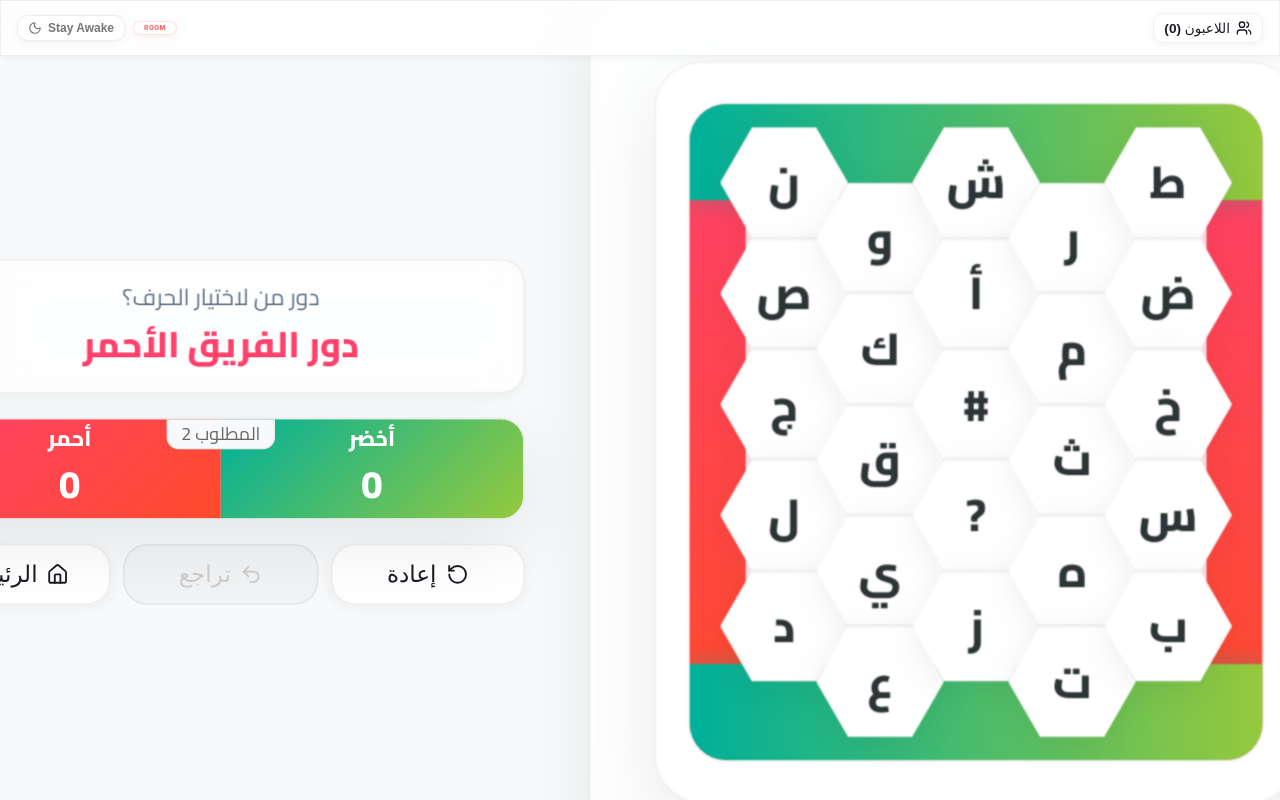
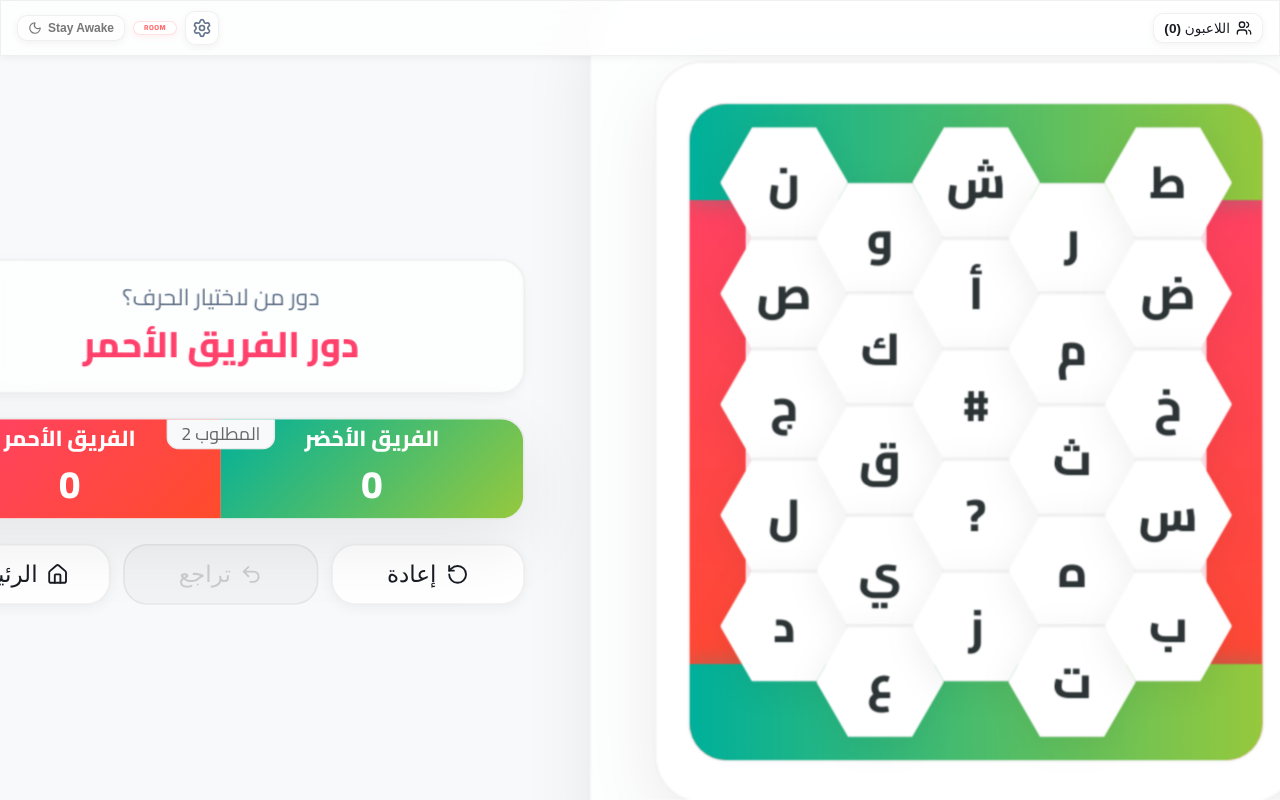
Before and after one commit to thamerexy/letters-dual, a React (Vite) app: page /#/game-admin in a window 1280 px wide. Built offline with nearby package versions, Linux system fonts and the light colour scheme.

Commit message:
fix: final bug fixes, UI sync and terminology alignment

```diff
--- a/src/hooks/useAudio.ts
+++ b/src/hooks/useAudio.ts
@@ -55,12 +55,14 @@ export const useAudio = () => {
   }, [playSynth]);
 
   const playRed = useCallback(() => {
-    const audio = new Audio('/sounds/red.m4a');
+    const baseUrl = import.meta.env.BASE_URL.endsWith('/') ? import.meta.env.BASE_URL : import.meta.env.BASE_URL + '/';
+    const audio = new Audio(`${baseUrl}sounds/red.m4a`);
     audio.play().catch(e => console.error("Audio play failed:", e));
   }, []);
 
   const playGreen = useCallback(() => {
-    const audio = new Audio('/sounds/Green.m4a');
+    const baseUrl = import.meta.env.BASE_URL.endsWith('/') ? import.meta.env.BASE_URL : import.meta.env.BASE_URL + '/';
+    const audio = new Audio(`${baseUrl}sounds/Green.m4a`);
     audio.play().catch(e => console.error("Audio play failed:", e));
   }, []);
 
--- a/src/pages/Game.tsx
+++ b/src/pages/Game.tsx
@@ -2,7 +2,7 @@ import React, { useEffect, useState, useRef } from 'react';
 import { Board } from '../components/Board';
 import { useNavigate } from 'react-router-dom';
 import {
-  RotateCcw, Home, Undo2, Zap, Users, Sun, Moon, Bell
+  RotateCcw, Home, Undo2, Zap, Users, Sun, Moon, Bell, Settings as SettingsIcon
 } from 'lucide-react';
 import { useGameStore } from '../store/gameStore';
 import type { Team } from '../store/gameStore';
@@ -78,7 +78,7 @@ export const Game: React.FC = () => {
       board, currentTurn, team1RoundsWon, team2RoundsWon, winner, matchWinner,
       buzzQueue, hideQuestionFromPlayers
     });
-  }, [board, currentTurn, team1RoundsWon, team2RoundsWon, winner, matchWinner, players.length, buzzQueue]);
+  }, [board, currentTurn, team1RoundsWon, team2RoundsWon, winner, matchWinner, players.length, buzzQueue, hideQuestionFromPlayers]);
 
   // Broadcast when question becomes active (without answer)
   const prevActiveRef = useRef<string | null>(null);
@@ -185,6 +185,20 @@ export const Game: React.FC = () => {
             <div style={{ fontSize: '0.45rem', color: '#ff6b6b', letterSpacing: '0.5px', fontWeight: '800', lineHeight: 1 }}>ROOM</div>
             <div style={{ fontSize: '1.1rem', fontWeight: '950', letterSpacing: '2px', color: '#ff6b6b', lineHeight: 1 }}>{roomCode}</div>
           </div>
+
+          <button
+            onClick={() => navigate('/settings')}
+            style={{
+              background: 'white', border: '1px solid var(--glass-border)',
+              borderRadius: '10px', padding: '6px', color: 'var(--text-secondary)', cursor: 'pointer',
+              display: 'flex', alignItems: 'center', transition: 'all 0.2s',
+              boxShadow: 'var(--shadow-sm)'
+            }}
+            onMouseOver={(e) => e.currentTarget.style.transform = 'rotate(45deg)'}
+            onMouseOut={(e) => e.currentTarget.style.transform = 'rotate(0deg)'}
+          >
+            <SettingsIcon size={20} />
+          </button>
         </div>
       </div>
 
@@ -256,11 +270,11 @@ export const Game: React.FC = () => {
               <span style={{ background: '#f8f9fa', padding: '1px 8px', borderRadius: '0 0 8px 8px', fontSize: '0.7rem', border: '1px solid var(--glass-border)', borderTop: 'none', color: '#666' }}>المطلوب {requiredRoundsToWin}</span>
             </div>
             <div style={{ flex: 1, background: 'linear-gradient(135deg, #ff416c, #ff4b2b)', display: 'flex', flexDirection: 'column', alignItems: 'center', justifyContent: 'center', color: 'white' }}>
-              <span style={{ fontSize: '0.85rem', fontWeight: 'bold' }}>أحمر</span>
+              <span style={{ fontSize: '0.85rem', fontWeight: 'bold' }}>الفريق الأحمر</span>
               <span style={{ fontSize: '1.5rem', fontWeight: '900' }}>{team1RoundsWon}</span>
             </div>
             <div style={{ flex: 1, background: 'linear-gradient(135deg, #00b09b, #96c93d)', display: 'flex', flexDirection: 'column', alignItems: 'center', justifyContent: 'center', color: 'white' }}>
-              <span style={{ fontSize: '0.85rem', fontWeight: 'bold' }}>أخضر</span>
+              <span style={{ fontSize: '0.85rem', fontWeight: 'bold' }}>الفريق الأخضر</span>
               <span style={{ fontSize: '1.5rem', fontWeight: '900' }}>{team2RoundsWon}</span>
             </div>
           </div>
--- a/src/pages/GamePlayer.tsx
+++ b/src/pages/GamePlayer.tsx
@@ -31,7 +31,7 @@ export const GamePlayer: React.FC = () => {
 
   const team = myTeam;
   const teamColor = team === 'team1' ? '#ff416c' : '#00b09b';
-  const teamLabel = team === 'team1' ? 'الفريق الأحمر' : 'الفريق الأخضر';
+  const teamLabel = team === 'team1' ? 'الفريق الأحمر' : team === 'team2' ? 'الفريق الأخضر' : 'بدون فريق';
 
   // Responsive hex sizing
   const calcHexSize = useCallback(() => {
@@ -84,7 +84,7 @@ export const GamePlayer: React.FC = () => {
   }, [questionActive, buzzed, timeLeft]);
 
   useEffect(() => {
-    if (gamePhase === 'finished' || gamePhase === 'lobby') {
+    if (gamePhase === 'lobby') {
       navigate('/');
     }
   }, [gamePhase, navigate]);
@@ -250,6 +250,24 @@ export const GamePlayer: React.FC = () => {
         </div>
       </div>
 
+      {/* ── Waiting for Team Screen ── */}
+      {team === 'none' && (
+        <div style={{
+          position: 'fixed', inset: 0, zIndex: 500, background: 'var(--bg-main)',
+          display: 'flex', flexDirection: 'column', alignItems: 'center', justifyContent: 'center',
+          padding: '24px', textAlign: 'center'
+        }}>
+          <div className="glass-panel" style={{ padding: '40px', borderRadius: '32px', maxWidth: '400px', boxShadow: 'var(--shadow-lg)', animation: 'popUp 0.5s ease-out' }}>
+            <div style={{ fontSize: '4rem', marginBottom: '20px' }}>⏳</div>
+            <h2 style={{ fontSize: '1.8rem', fontWeight: '950', color: 'var(--text-primary)', marginBottom: '12px' }}>في انتظار الانضمام...</h2>
+            <p style={{ color: 'var(--text-secondary)', fontSize: '1.05rem', lineHeight: 1.6, fontWeight: '700' }}>
+              أهلاً {myName}! <br/>
+              يرجى الانتظار حتى يقوم مشرف اللعبة بتوزيعك على أحد الفريقين (الأحمر أو الأخضر).
+            </p>
+          </div>
+        </div>
+      )}
+
       {/* ── Main Layout ── */}
       <div style={{ flex: 1, display: 'flex', flexDirection: isLandscape ? 'row' : 'column', alignItems: 'center', gap: '20px', padding: '15px', overflow: 'hidden' }}>
 
@@ -286,7 +304,7 @@ export const GamePlayer: React.FC = () => {
                     {buzz.playerName}
                   </span>
                   <span style={{ fontSize: '0.75rem', color: '#555' }}>
-                    {buzz.team === 'team1' ? 'أحمر' : 'أخضر'}
+                    {buzz.team === 'team1' ? 'الفريق الأحمر' : 'الفريق الأخضر'}
                   </span>
                 </div>
               ))}
@@ -304,11 +322,11 @@ export const GamePlayer: React.FC = () => {
           {/* Scoreboard (Identical to Admin) */}
           <div style={{ display: 'flex', width: '100%', height: '64px', borderRadius: '15px', overflow: 'hidden', boxShadow: 'var(--shadow-lg)', position: 'relative', border: '1px solid var(--glass-border)' }}>
             <div style={{ flex: 1, background: 'linear-gradient(135deg, #ff416c, #ff4b2b)', display: 'flex', flexDirection: 'column', alignItems: 'center', justifyContent: 'center', color: 'white' }}>
-              <span style={{ fontSize: '0.85rem', fontWeight: 'bold' }}>أحمر</span>
+              <span style={{ fontSize: '0.85rem', fontWeight: 'bold' }}>الفريق الأحمر</span>
               <span style={{ fontSize: '1.6rem', fontWeight: '950' }}>{syncedTeam1Rounds}</span>
             </div>
             <div style={{ flex: 1, background: 'linear-gradient(135deg, #00b09b, #96c93d)', display: 'flex', flexDirection: 'column', alignItems: 'center', justifyContent: 'center', color: 'white' }}>
-              <span style={{ fontSize: '0.85rem', fontWeight: 'bold' }}>أخضر</span>
+              <span style={{ fontSize: '0.85rem', fontWeight: 'bold' }}>الفريق الأخضر</span>
               <span style={{ fontSize: '1.6rem', fontWeight: '950' }}>{syncedTeam2Rounds}</span>
             </div>
           </div>
--- a/src/pages/Welcome.tsx
+++ b/src/pages/Welcome.tsx
@@ -1,6 +1,6 @@
 import React, { useState } from 'react';
 import { useNavigate } from 'react-router-dom';
-import { Shield, Users, Download, Settings as SettingsIcon } from 'lucide-react';
+import { Shield, Users, Download } from 'lucide-react';
 import { fetchAllQuestions } from '../services/questions';
 import { generateRoomCode, useRoomStore } from '../store/roomStore';
 import type { PlayerPresence } from '../store/roomStore';
@@ -100,22 +100,6 @@ export const Welcome: React.FC = () => {
       color: 'var(--text-primary)', padding: '20px', overflow: 'hidden',
       fontFamily: "'Cairo', sans-serif", direction: 'rtl',
     }}>
-      {/* Settings Button */}
-      <button
-        onClick={() => navigate('/settings')}
-        style={{
-          position: 'absolute', top: '24px', left: '24px',
-          background: 'white', border: '1px solid var(--glass-border)',
-          borderRadius: '16px', padding: '12px', cursor: 'pointer',
-          boxShadow: 'var(--shadow-sm)', zIndex: 100,
-          transition: 'all 0.3s'
-        }}
-        onMouseOver={(e) => { e.currentTarget.style.transform = 'rotate(45deg) scale(1.1)'; e.currentTarget.style.boxShadow = 'var(--shadow-md)'; }}
-        onMouseOut={(e) => { e.currentTarget.style.transform = 'rotate(0deg) scale(1)'; e.currentTarget.style.boxShadow = 'var(--shadow-sm)'; }}
-      >
-        <SettingsIcon size={24} color="var(--text-secondary)" />
-      </button>
-
       {/* Logo */}
       <div style={{ marginBottom: '28px', animation: 'fadeInDown 0.8s ease-out' }}>
         <img src="./logo.png" alt="الحروف ثنائية" style={{
```
